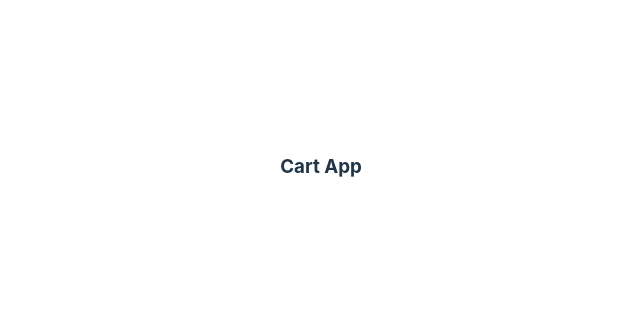
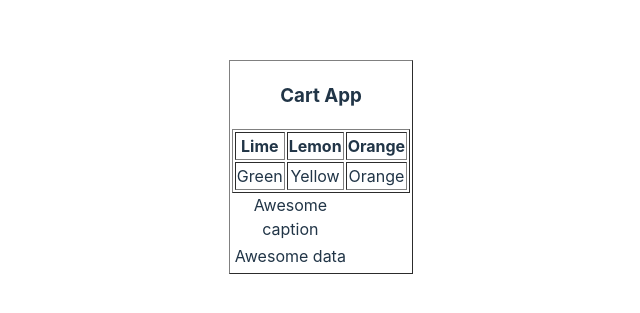
Before and after one commit to gditrani269/mi-form, a React (Vite) app: page /mitabla in a window 1280 px wide. Before the commit this address had no page. Shown: the part 233-546 px from the top of the page, without its empty margins (319-959 px from the left). Built offline with nearby package versions, Linux system fonts and the light colour scheme.

Commit message:
maquetado 1.0

```diff
--- a/src/MiRoute.jsx
+++ b/src/MiRoute.jsx
@@ -1,11 +1,13 @@
 import { Routes, Route, Navigate  } from "react-router-dom";
 import { MiForm } from './components/MiForm.jsx'
 import { MiForm2 } from './components/MiForm2.jsx'
+import { MiTabla } from "./components/MiTabla.jsx";
 
 export const MiRoute = () => {
     return (
     <>
         <div className="container my-4">
+            <table border="1">
             <h3>Cart App</h3>
             <Routes>
                 <Route
@@ -20,7 +22,12 @@ export const MiRoute = () => {
                     path="/"
                     element={ <Navigate to={'/'} /> } />
 
+                <Route
+                    path="mitabla"
+                    element={ <MiTabla />}/>
+
            </Routes>
+           </table>
         </div>
     </>
     )
--- a/src/components/MiForm.jsx
+++ b/src/components/MiForm.jsx
@@ -84,6 +84,19 @@ export const MiForm = () => {
 
             </table>
 
+            <table>
+                <thead>
+                <tr>
+                    <td>
+                            td 1
+                    </td>
+                    <td>
+                            td 2
+                    </td>
+                </tr>
+                </thead>
+            </table>
+
 
         </div>
         </>
--- /dev/null
+++ b/src/components/MiTabla.jsx
@@ -0,0 +1,33 @@
+export const MiTabla = () => {
+
+    return (
+        <>
+<table border="1">
+  <colgroup>
+    <col class="column1" />
+    <col class="columns2plus3" span="2" />
+  </colgroup>
+  <tr>
+    <th>Lime</th>
+    <th>Lemon</th>
+    <th>Orange</th>
+  </tr>
+  <tr>
+    <td>Green</td>
+    <td>Yellow</td>
+    <td>Orange</td>
+  </tr>
+</table>
+
+
+<table>
+  <caption>
+    Awesome caption
+  </caption>
+  <tr>
+    <td>Awesome data</td>
+  </tr>
+</table>
+        </>
+    )
+}
```
